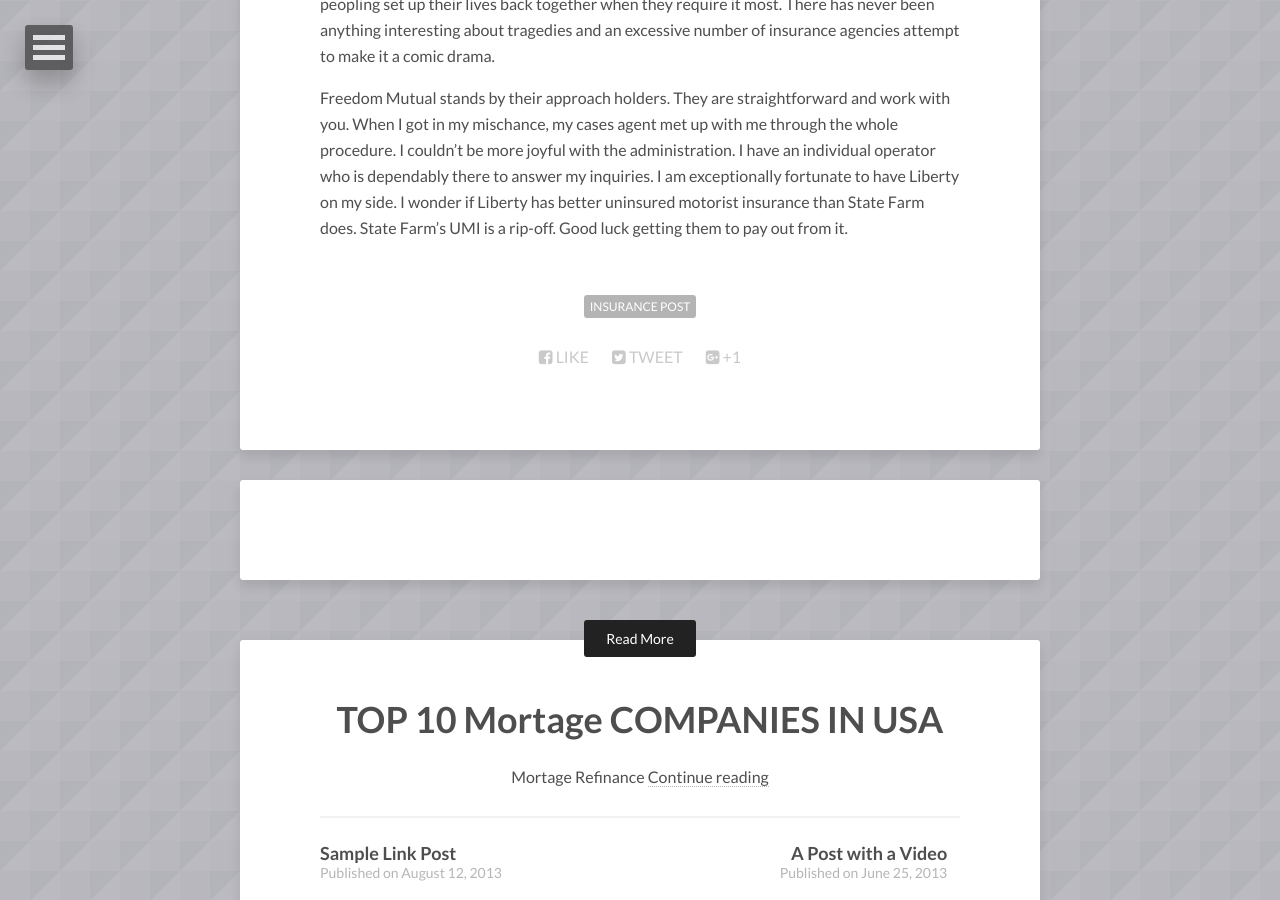
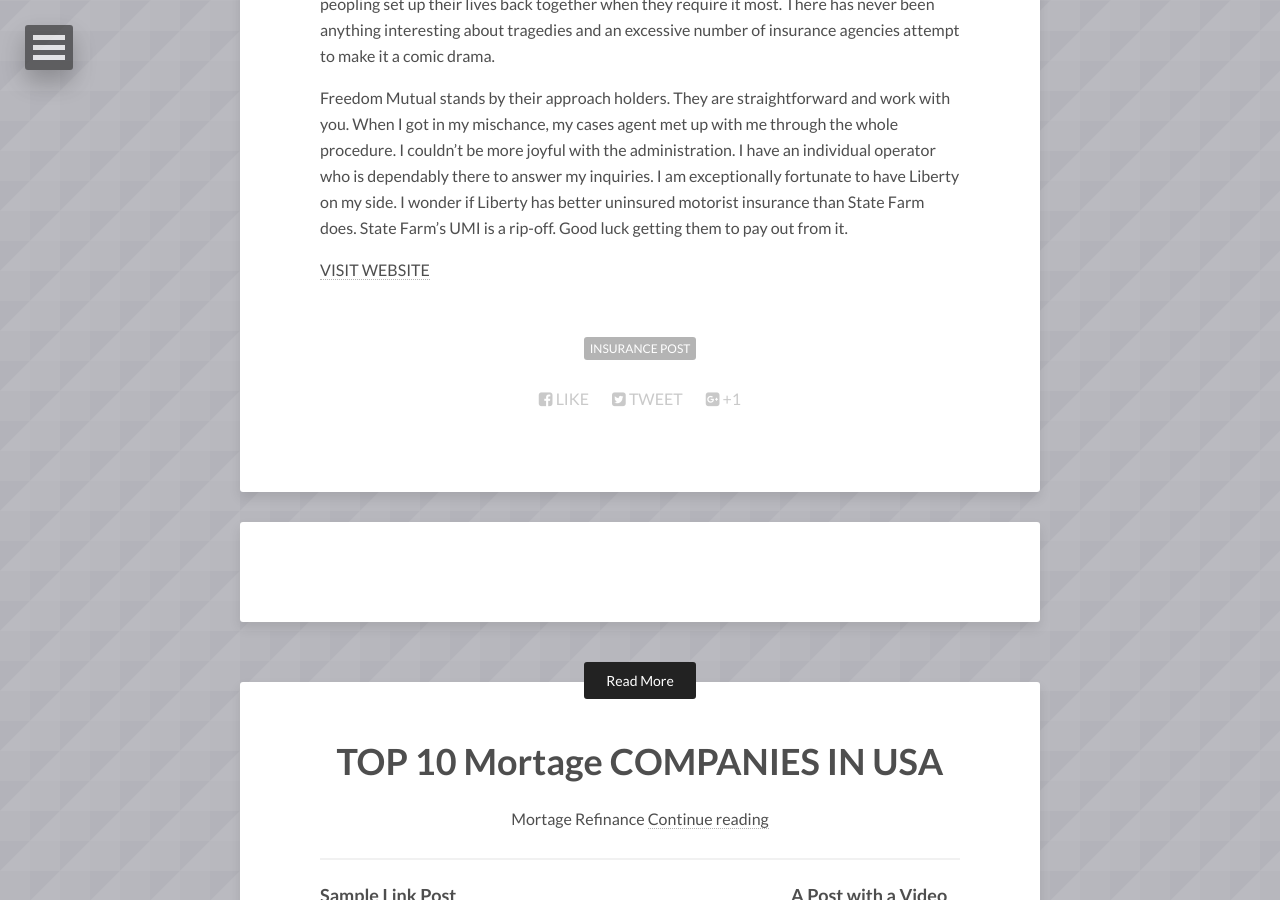
Before and after one commit to vivek1karna/topten, a Jekyll site: the page built from _posts/2013-10-26-background-image.md, in a window 1280 px wide and 900 px high, scrolled down 629 px. Built offline with Jekyll 4.4.1, drawn with Linux system fonts in a browser that asks for light colours; nearby versions of some CDN libraries; comment, search, counter and statistics services are not loaded.

Commit message:
Update 2013-10-26-background-image.md

```diff
--- a/_posts/2013-10-26-background-image.md
+++ b/_posts/2013-10-26-background-image.md
@@ -11,3 +11,5 @@
 Freedom Mutual is an organization that truly puts their approach holder's best advantage first. They aren't worried about being the least expensive, they are more worried with peopling set up their lives back together when they require it most. There has never been anything interesting about tragedies and an excessive number of insurance agencies attempt to make it a comic drama.
 
 Freedom Mutual stands by their approach holders. They are straightforward and work with you. When I got in my mischance, my cases agent met up with me through the whole procedure. I couldn't be more joyful with the administration. I have an individual operator who is dependably there to answer my inquiries. I am exceptionally fortunate to have Liberty on my side. I wonder if Liberty has better uninsured motorist insurance than State Farm does. State Farm's UMI is a rip-off. Good luck getting them to pay out from it.
+
+[VISIT WEBSITE](http://welcome.libertymutual.com/campaigns/search/v2/auto-insurance-multi-general.html?s_tnt=74473:2:0&keyCode=IAFCJA00&pid=10912480-1867557-&src=im-daff-aut-cmj1410104124-10912480-1867557-&cmpgncde=223&cj=true)
```
